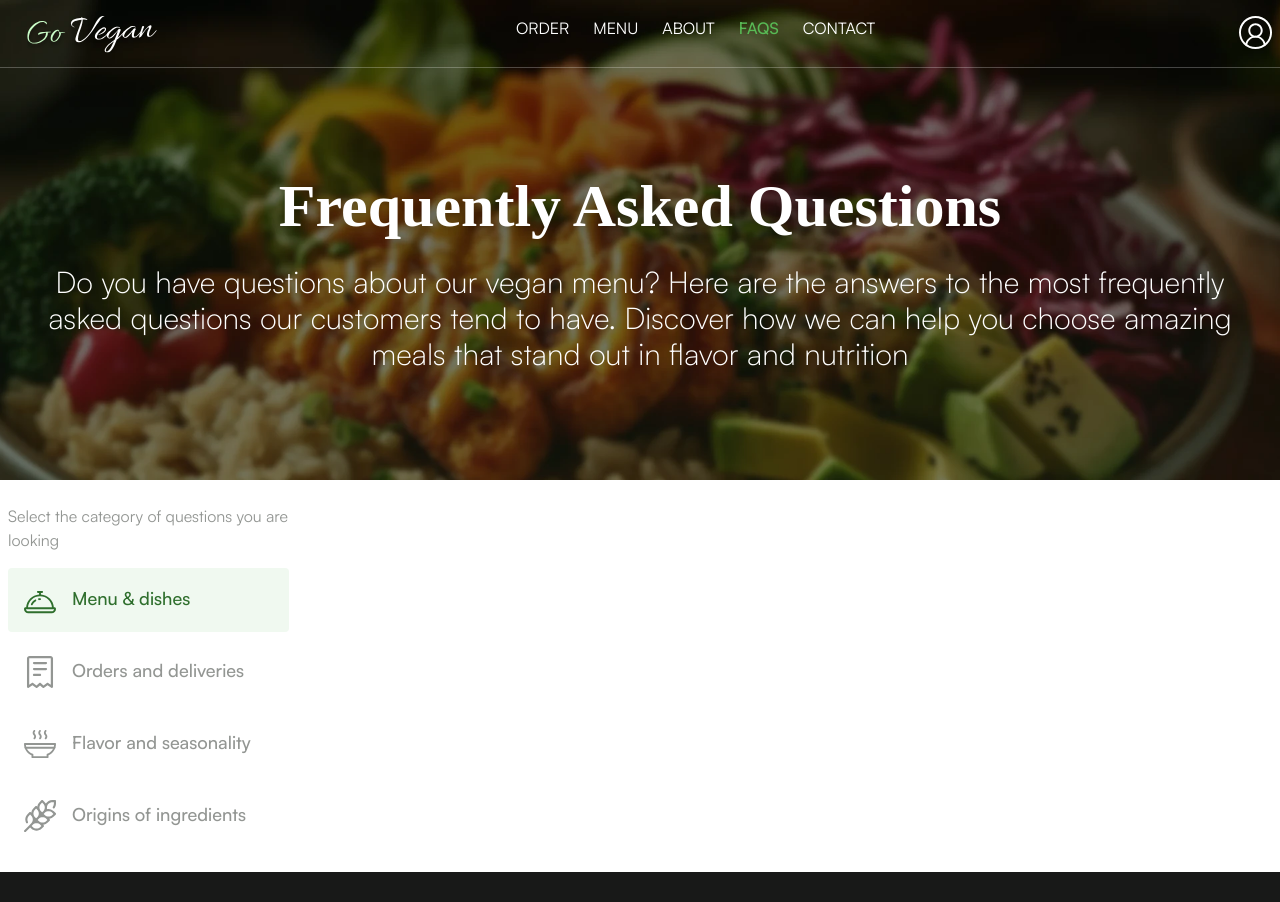
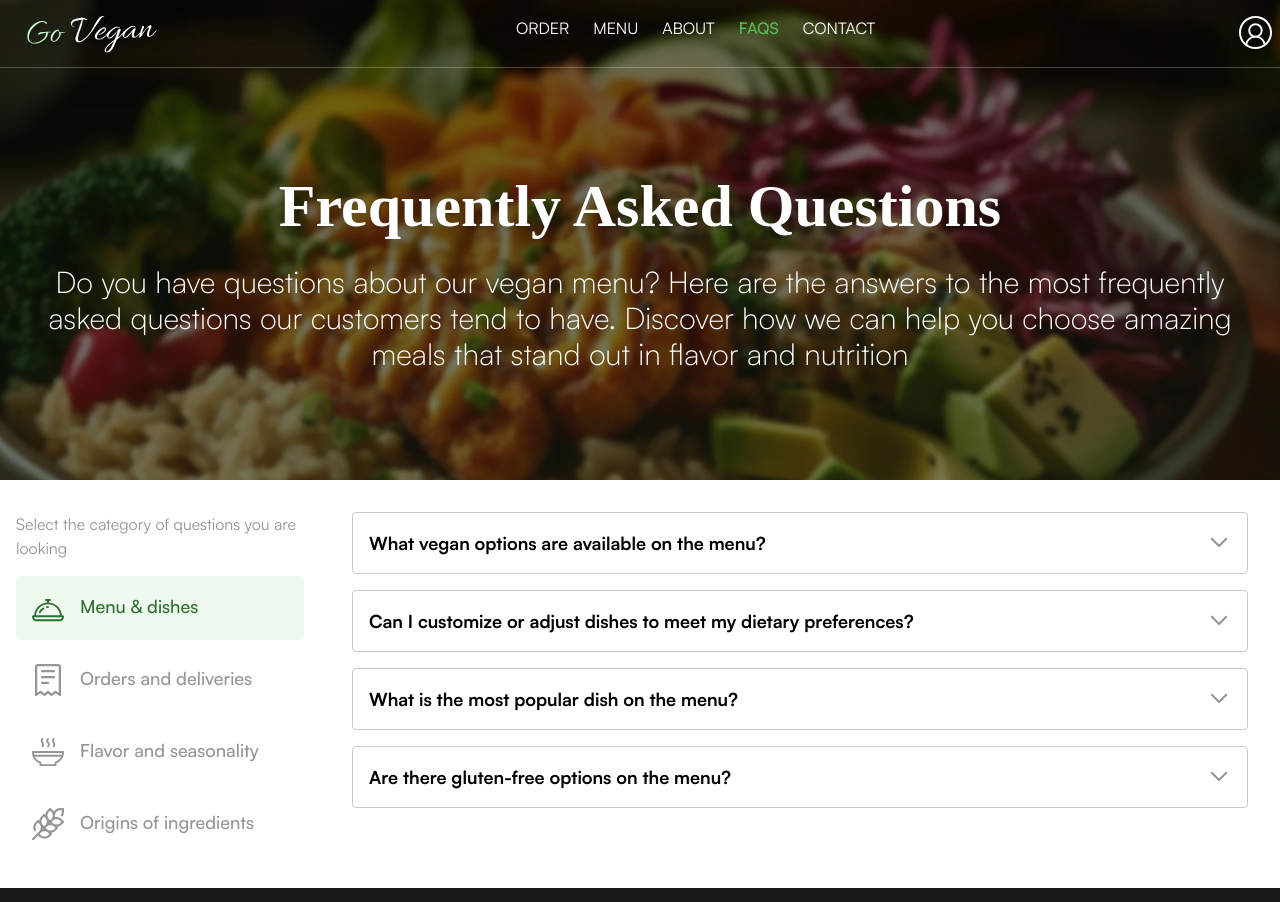
Before and after one commit to FausioPaco/go-vegan, a React (Vite) app: page /faqs in a window 1280 px wide. Shown: the top 902 px of the page. Built offline with nearby package versions, Linux system fonts and the light colour scheme.

Commit message:
fixed accordion item

```diff
--- a/src/components/modules/faqs/FaqsContent.tsx
+++ b/src/components/modules/faqs/FaqsContent.tsx
@@ -1,19 +1,19 @@
-import { ALL_CATEGORIES } from '@/data/faqs';
+import { ALL_CATEGORIES, ALL_QUESTIONS } from '@/data/faqs';
 import { useState } from 'react';
 import FaqsMenuItem from './FaqsMenuItem';
+import { Accordion } from '@/components/ui/accordion';
 
 const FaqsContent = () => {
   const [activeCategory, setActiveCategory] = useState(ALL_CATEGORIES[0].id);
 
   return (
-    <section className="my-6 flex justify-center">
-      {/* Menu */}
-      <div className="mx-2 flex w-full flex-col gap-y-2 md:w-1/3">
+    <section className="my-8 flex flex-col justify-center gap-y-4 md:flex-row md:gap-y-0">
+      <div className="flex flex-col space-y-2 px-4 md:w-1/4">
         <p className="mb-2 text-grey-500">
           Select the category of questions you are looking
         </p>
-        <nav className="w-full md:w-[90%]">
-          <ul className="space-y-2">
+        <nav className="w-full">
+          <ul className="flex flex-col space-y-2">
             {ALL_CATEGORIES.map((category) => (
               <FaqsMenuItem
                 key={category.id}
@@ -25,9 +25,19 @@ const FaqsContent = () => {
           </ul>
         </nav>
       </div>
-
-      {/* Content */}
-      <div className="mx-2 w-full flex-col gap-y-2"></div>
+      <div className="w-full max-w-full px-2 md:w-3/4 md:px-8">
+        <Accordion>
+          {ALL_QUESTIONS[activeCategory].map((question) => (
+            <Accordion.Item
+              key={question.id}
+              id={question.id}
+              title={question.question}
+            >
+              {question.answer}
+            </Accordion.Item>
+          ))}
+        </Accordion>
+      </div>
     </section>
   );
 };
--- a/src/components/ui/accordion/Accordion.tsx
+++ b/src/components/ui/accordion/Accordion.tsx
@@ -1,6 +1,7 @@
 import { PropsWithChildren, useState } from 'react';
 import AccordionItem from './AccordionItem';
 import { AccordionContext, AccordionContextType } from './AccordionContext';
+import cn from '@/utils/cn';
 
 type IAccordionProps = {
   className?: string;
@@ -23,7 +24,14 @@ const Accordion = ({
 
   return (
     <AccordionContext.Provider value={contextValue}>
-      <ul className={className}>{children}</ul>
+      <ul
+        className={cn(
+          'animate-fadeIn flex cursor-pointer flex-col gap-y-4 pl-0',
+          className,
+        )}
+      >
+        {children}
+      </ul>
     </AccordionContext.Provider>
   );
 };
--- a/src/components/ui/accordion/AccordionItem.tsx
+++ b/src/components/ui/accordion/AccordionItem.tsx
@@ -2,6 +2,7 @@ import { PropsWithChildren } from 'react';
 import cn from '@/utils/cn';
 import { AnimatePresence, motion } from 'motion/react';
 import { useAccordionContext } from './AccordionContext';
+import { Icon } from '../icon';
 
 type IAccordionItemProps = {
   id: number;
@@ -16,17 +17,43 @@ const AccordionItem = ({
   children,
 }: PropsWithChildren<IAccordionItemProps>) => {
   const { openItemId, toggleItem } = useAccordionContext();
+
   const isOpen = openItemId === id;
 
   return (
-    <li className={cn('rounded border border-grey-200', className)}>
-      <h3 onClick={() => toggleItem(id)}>{title}</h3>
+    <li
+      className={cn('rounded border border-grey-200 p-4', className)}
+      onClick={() => toggleItem(id)}
+    >
+      <div className="flex justify-between">
+        <h3 className="text-lg font-bold">{title}</h3>
+        <Icon
+          name="chevron-down"
+          className={cn(
+            'fill-grey-500 transition-transform ease-in-out group-hover:fill-primary-600',
+            isOpen && 'rotate-180 fill-primary-700',
+          )}
+        />
+      </div>
       <AnimatePresence>
         {isOpen && (
           <motion.div
             key={id}
-            exit={{ opacity: 0, y: -0.2 }}
-            className="pb-4 pt-3 font-sans text-base"
+            initial={{ maxHeight: 0, opacity: 0 }}
+            exit={{
+              maxHeight: 0,
+              opacity: 0,
+              transition: { duration: 0.2, ease: 'easeInOut' },
+            }}
+            animate={{
+              maxHeight: isOpen ? '90vh' : 0,
+              opacity: isOpen ? 1 : 0,
+            }}
+            transition={{ duration: 0.4, ease: 'easeIn' }}
+            className={cn(
+              'overflow-hidden font-sans text-base',
+              isOpen && 'pb-4 pt-3',
+            )}
           >
             {children}
           </motion.div>
```
Also changed, not shown: src/assets/icons/chevron-down.svg.
